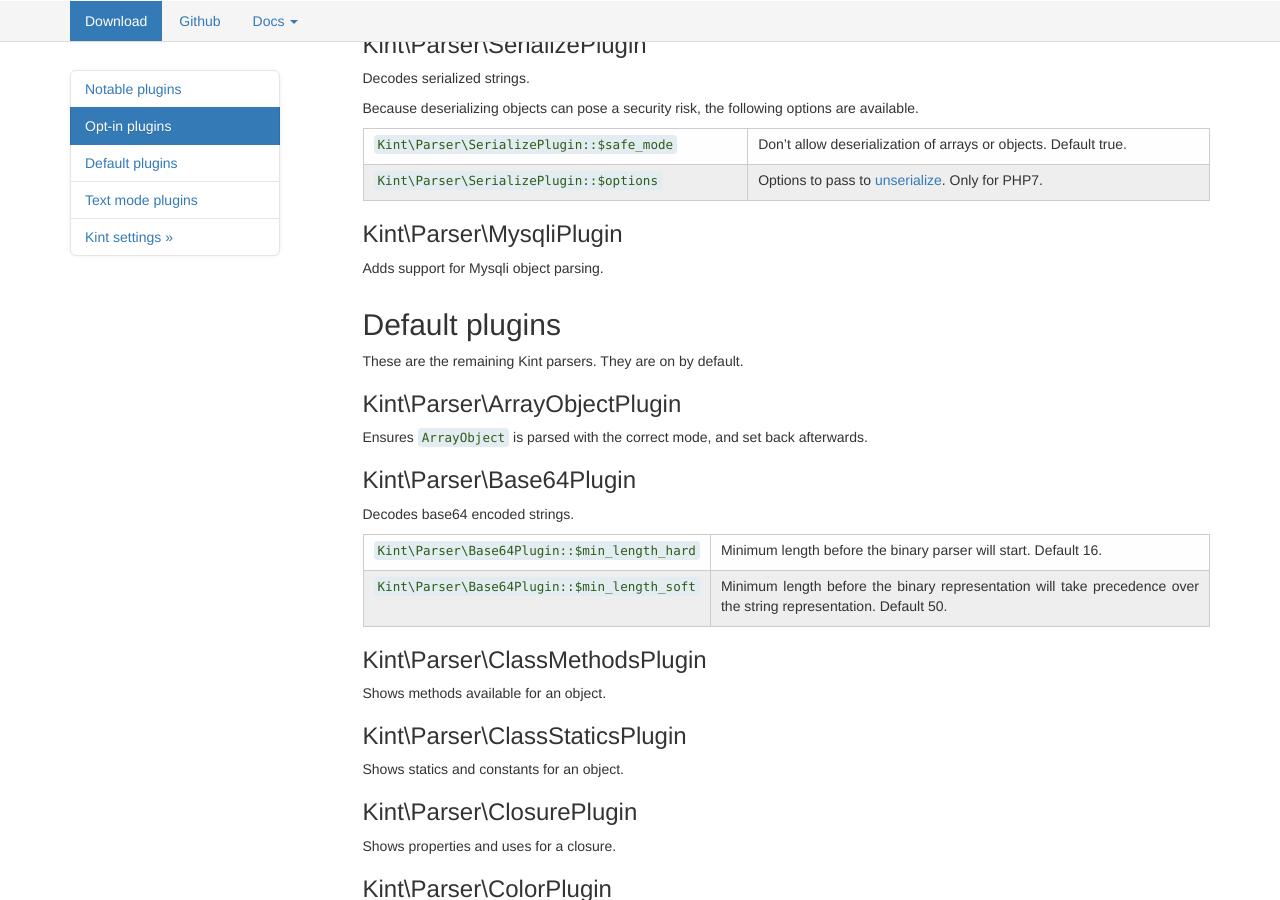
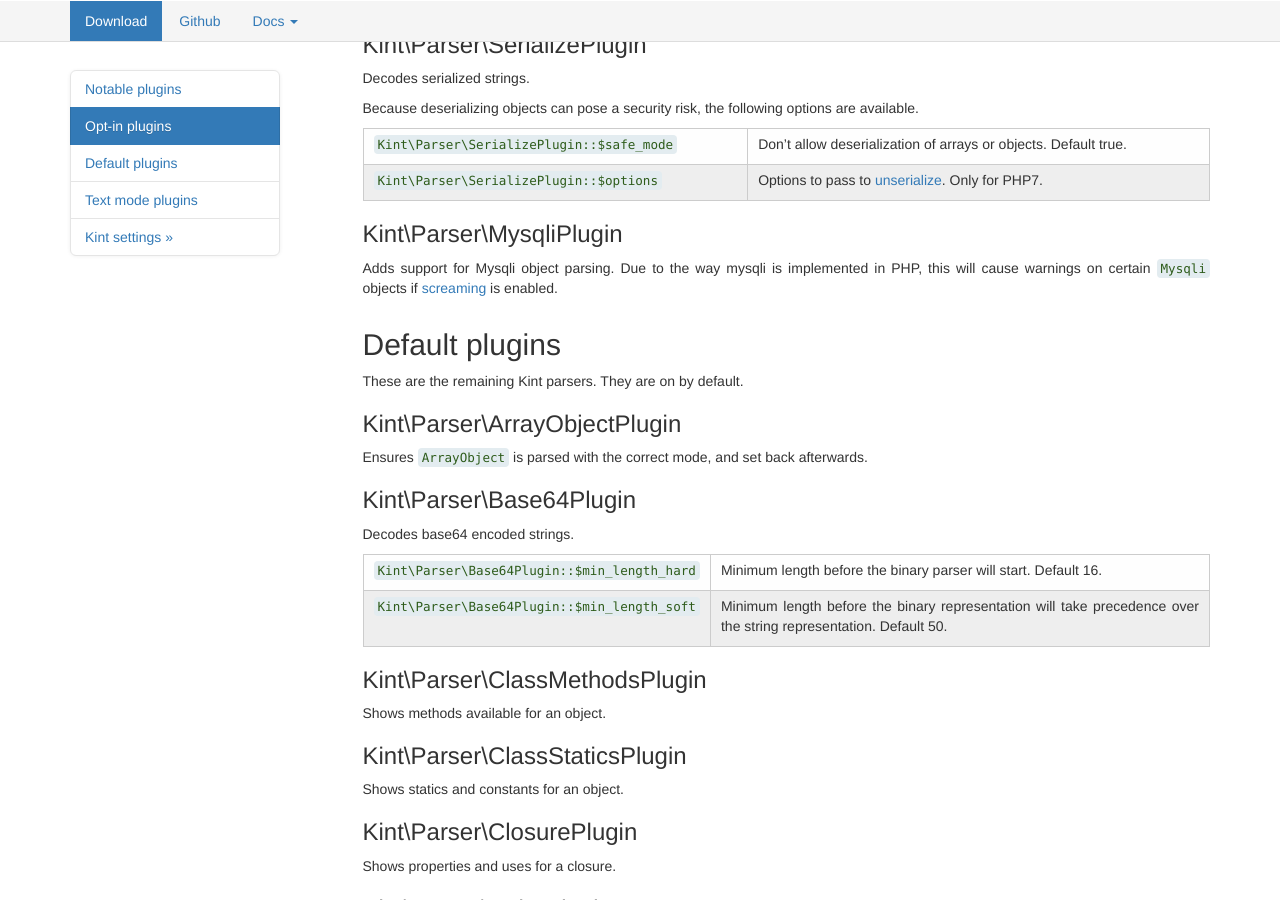
Before and after one commit to kint-php/kint, a Jekyll site: the page built from plugins.md, in a window 1280 px wide and 900 px high, scrolled down 2503 px. Built offline with Jekyll 4.4.1, drawn with Linux system fonts in a browser that asks for light colours; nearby versions of some CDN libraries.

Commit message:
Add warning about screaming to mysqli plugin description

```diff
--- a/plugins.md
+++ b/plugins.md
@@ -103,7 +103,7 @@ Because deserializing objects can pose a security risk, the following options ar
 
 ### Kint\Parser\MysqliPlugin
 
-Adds support for Mysqli object parsing.
+Adds support for Mysqli object parsing. Due to the way mysqli is implemented in PHP, this will cause warnings on certain `Mysqli` objects if [screaming](https://secure.php.net/book.scream) is enabled.
 
 </section>
 <section id="rest" markdown="1">
```
